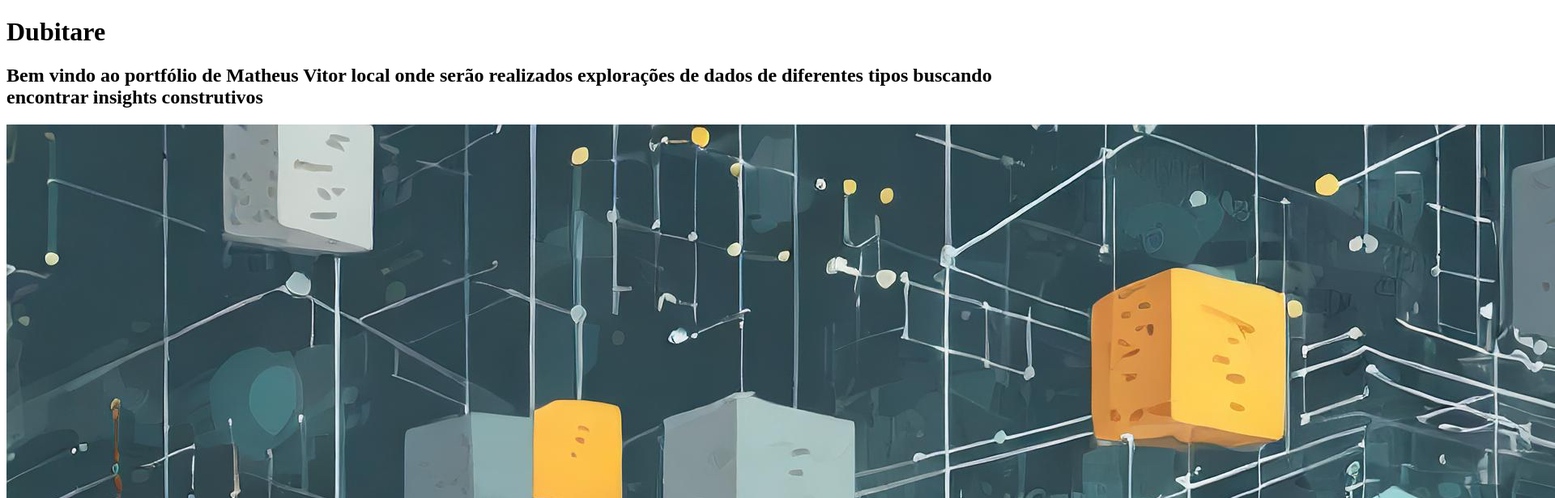
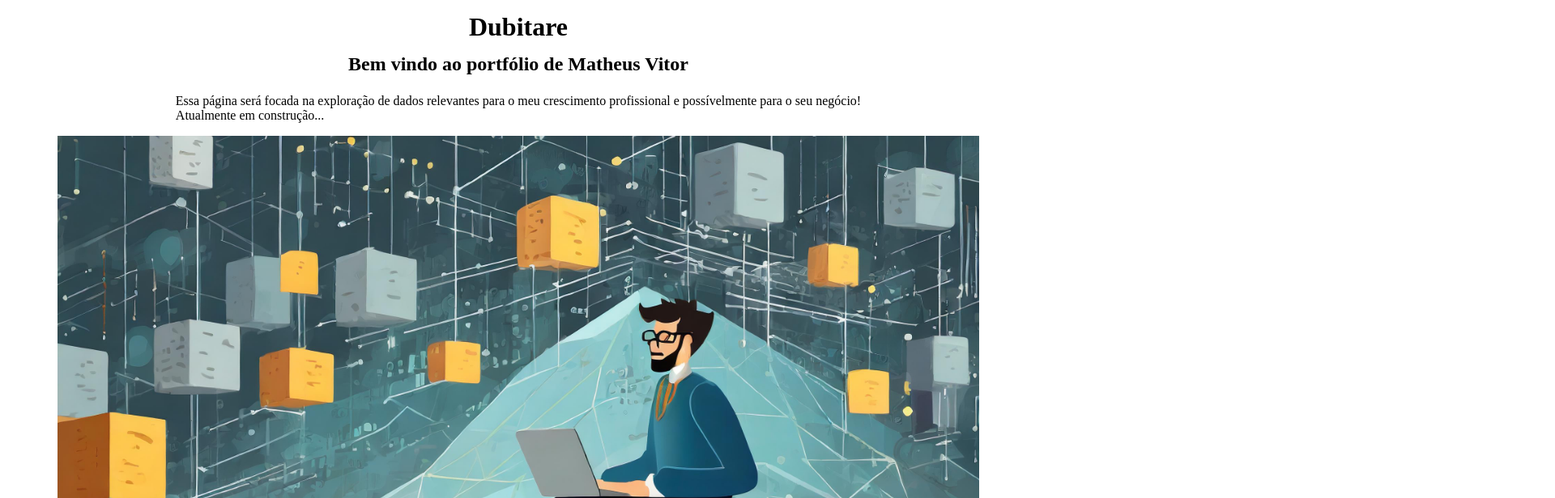
Before and after one commit to MatheusMvfr/clone-tabnews, a Next.js app: page / in a window 1280 px wide. Shown: the top 616 px of the page at 81% size, 1920 px wide, since content can reach past the window. Built offline with nearby package versions, Linux system fonts and the light colour scheme.

Commit message:
feat(front): Incluindo a descrição do site e sua tela de construção.

```diff
--- a/pages/index.js
+++ b/pages/index.js
@@ -1,15 +1,21 @@
 import React from "react";
+import styles from "./styles.module.css";
 
 function Home() {
   return (
-    <div>
-      <h1>Dubitare</h1>
-      <h2>
-        Bem vindo ao portfólio de Matheus Vitor local onde serão realizados
-        explorações de dados de diferentes tipos buscando encontrar insights
-        construtivos
+    <div className={styles.container}>
+      <h1 className={styles.title}>Dubitare</h1>
+      <h2 className={styles.subtitle}>
+        Bem vindo ao portfólio de Matheus Vitor
       </h2>
+      <p>
+        Essa página será focada na exploração de dados relevantes para o meu
+        crescimento profissional e possívelmente para o seu negócio!
+        <br />
+        Atualmente em construção...
+      </p>
       <img
+        className={styles.image}
         src="/images/programador_em_construcao.jpg"
         alt="Programador construindo o site"
       />
--- /dev/null
+++ b/pages/styles.module.css
@@ -0,0 +1,23 @@
+.image {
+  width: 90%;
+  height: 80vh;
+  max-width: 100%;
+  display: block;
+  margin: 0 auto;
+}
+
+.container {
+  display: flex;
+  flex-direction: column;
+  justify-content: center;
+  align-items: center;
+  height: 100vh;
+}
+
+.title {
+  margin: auto;
+}
+
+.subtitle {
+  margin: auto;
+}
```
